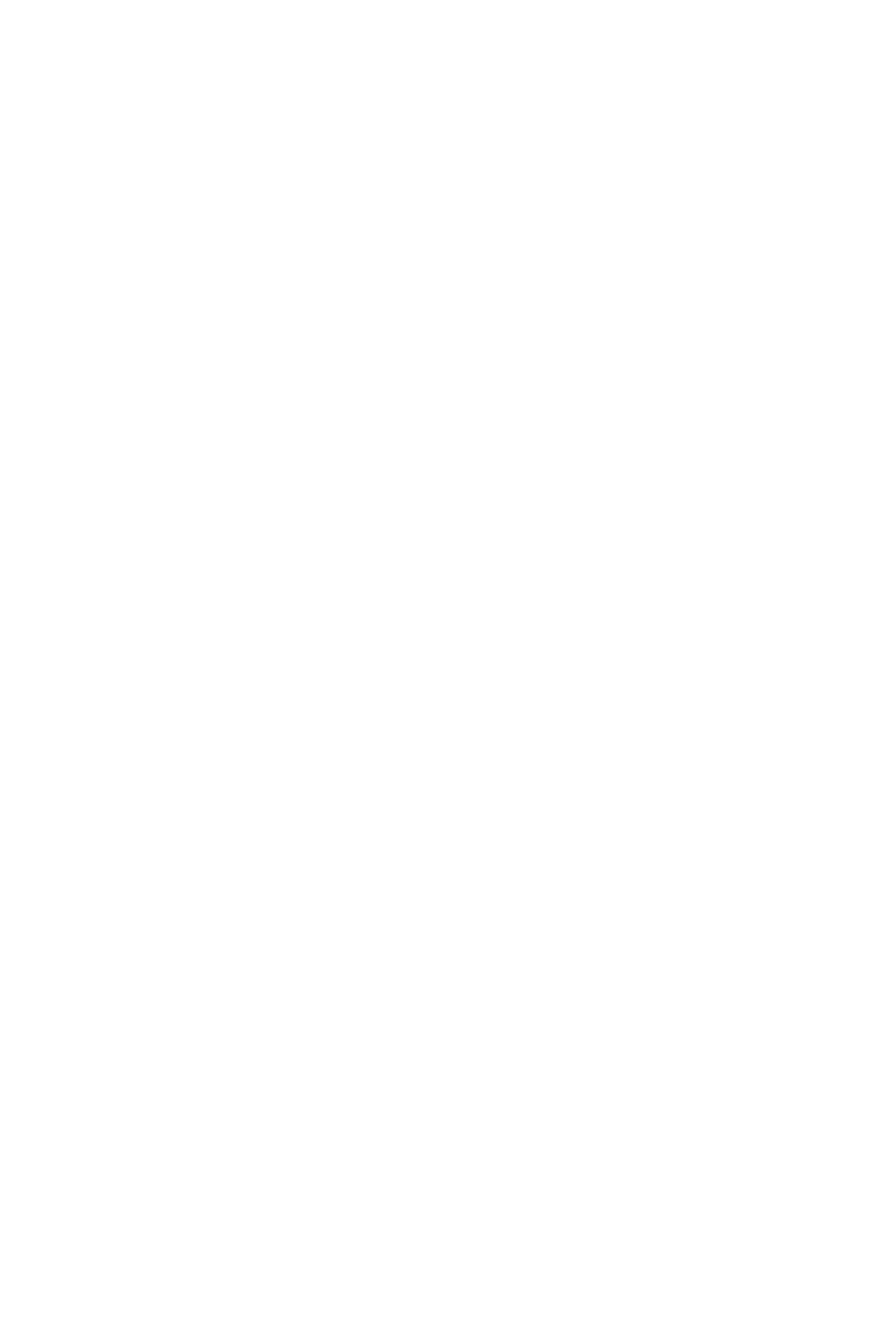
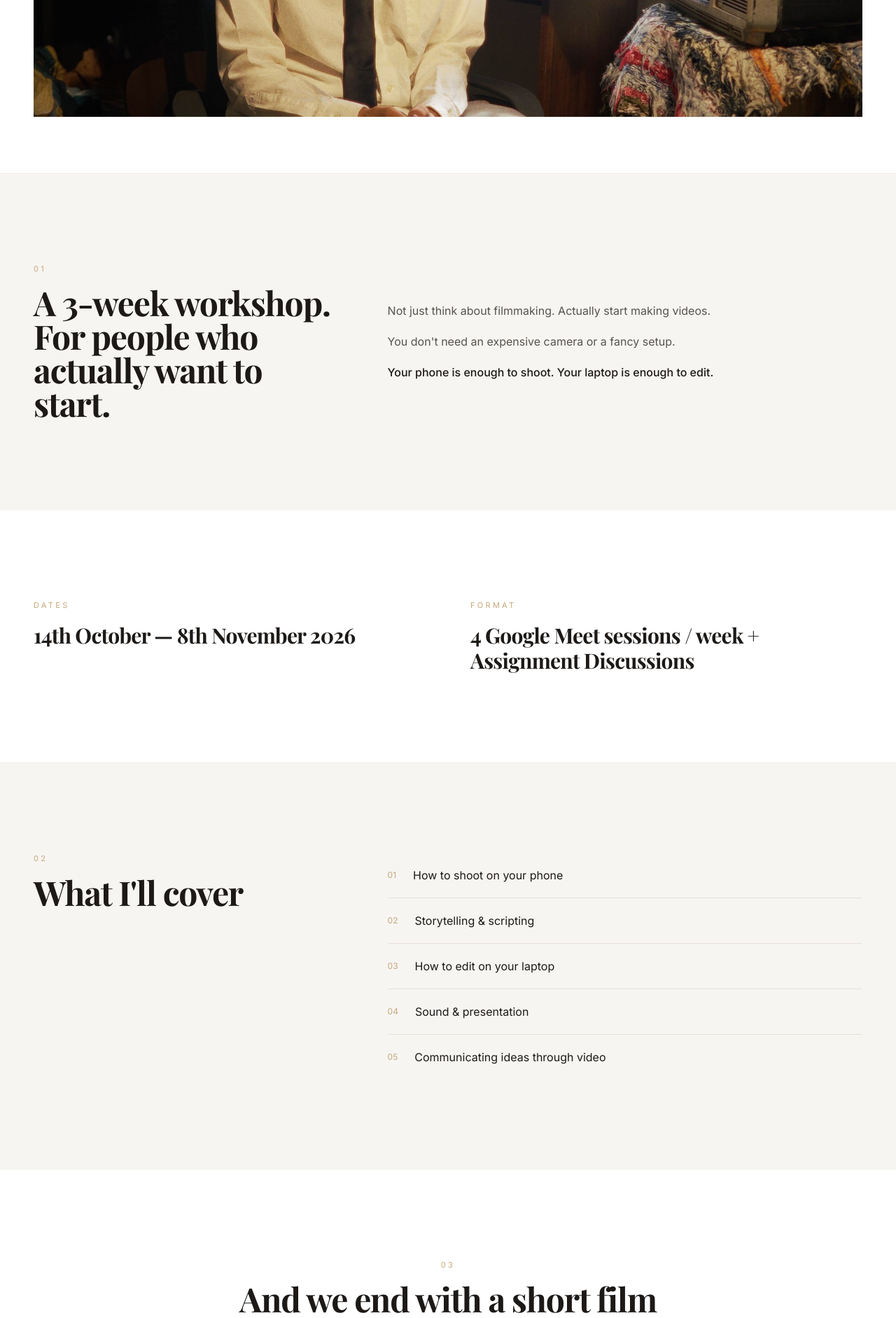
Before and after one commit to shamit-sinha/unfunnysinha, a React (Create React App) app in the folder frontend/: page /course in a window 1280 px wide. Shown: the part 1615-3499 px from the top of the page at 70% size. Before the commit the page ends 1354 px from the top, so only its background shows below. Built offline with nearby package versions, Linux system fonts and the light colour scheme; no server answers; a web font is replaced by a local one.

Commit message:
Enhance CoursePage with curriculum and new sections
Added curriculum array and multiple sections to CoursePage component.

```diff
--- a/frontend/src/pages/CoursePage.js
+++ b/frontend/src/pages/CoursePage.js
@@ -4,6 +4,14 @@ function AnimatedSection({ className = '', children }) {
   const ref = useScrollAnimation();
   return <div ref={ref} className={`animate-on-scroll ${className}`}>{children}</div>;
 }
+
+const curriculum = [
+  'How to shoot on your phone',
+  'Storytelling & scripting',
+  'How to edit on your laptop',
+  'Sound & presentation',
+  'Communicating ideas through video',
+];
 
 export default function CoursePage() {
   return (
@@ -66,6 +74,144 @@ export default function CoursePage() {
           </div>
         </div>
       </section>
+
+      {/* Photo Banner */}
+      <section data-testid="course-photo-banner" className="border-t border-brand-border/40">
+        <AnimatedSection>
+          <div className="max-w-7xl mx-auto px-6 md:px-12 py-16 md:py-20">
+            <div className="aspect-video overflow-hidden">
+              <img
+                src="/course-instructor.jpg"
+                alt="Unfunny Sinha in his home studio"
+                className="w-full h-full object-cover"
+                data-testid="course-photo-banner-image"
+              />
+            </div>
+          </div>
+        </AnimatedSection>
+      </section>
+
+      {/* For people who actually want to start */}
+      <section data-testid="section-start" className="py-24 md:py-32 border-t border-brand-border/40 bg-brand-surface">
+        <div className="max-w-7xl mx-auto px-6 md:px-12">
+          <div className="grid grid-cols-1 lg:grid-cols-5 gap-12 lg:gap-20">
+            <div className="lg:col-span-2">
+              <AnimatedSection>
+                <span className="font-body text-[11px] uppercase tracking-[0.3em] text-brand-primary mb-4 block">01</span>
+                <h2 className="font-heading text-3xl sm:text-4xl lg:text-5xl font-bold text-brand-text tracking-tight leading-[1.05]">
+                  A 3-week workshop.<br />For people who<br />actually want to start.
+                </h2>
+              </AnimatedSection>
+            </div>
+            <div className="lg:col-span-3 flex flex-col justify-center">
+              <AnimatedSection>
+                <div className="space-y-5 max-w-xl">
+                  <p className="font-body text-sm md:text-base text-brand-muted leading-relaxed">
+                    Not just think about filmmaking. Actually start making videos.
+                  </p>
+                  <p className="font-body text-sm md:text-base text-brand-muted leading-relaxed">
+                    You don't need an expensive camera or a fancy setup.
+                  </p>
+                  <p className="font-body text-sm md:text-base text-brand-text leading-relaxed font-medium">
+                    Your phone is enough to shoot. Your laptop is enough to edit.
+                  </p>
+                </div>
+              </AnimatedSection>
+            </div>
+          </div>
+        </div>
+      </section>
+
+      {/* Dates & Format */}
+      <section data-testid="section-dates-format" className="py-24 md:py-32 border-t border-brand-border/40">
+        <div className="max-w-7xl mx-auto px-6 md:px-12">
+          <div className="grid grid-cols-1 sm:grid-cols-2 gap-12 md:gap-16">
+            <AnimatedSection>
+              <span className="font-body text-[11px] uppercase tracking-[0.3em] text-brand-primary mb-4 block">Dates</span>
+              <p className="font-heading text-2xl md:text-3xl font-bold text-brand-text tracking-tight leading-tight">
+                14th October — 8th November 2026
+              </p>
+            </AnimatedSection>
+            <AnimatedSection>
+              <span className="font-body text-[11px] uppercase tracking-[0.3em] text-brand-primary mb-4 block">Format</span>
+              <p className="font-heading text-2xl md:text-3xl font-bold text-brand-text tracking-tight leading-tight">
+                4 Google Meet sessions / week + Assignment Discussions
+              </p>
+            </AnimatedSection>
+          </div>
+        </div>
+      </section>
+
+      {/* What I'll Cover */}
+      <section data-testid="section-curriculum" className="py-24 md:py-32 border-t border-brand-border/40 bg-brand-surface">
+        <div className="max-w-7xl mx-auto px-6 md:px-12">
+          <div className="grid grid-cols-1 lg:grid-cols-5 gap-12 lg:gap-20">
+            <div className="lg:col-span-2">
+              <AnimatedSection>
+                <span className="font-body text-[11px] uppercase tracking-[0.3em] text-brand-primary mb-4 block">02</span>
+                <h2 className="font-heading text-3xl sm:text-4xl lg:text-5xl font-bold text-brand-text tracking-tight leading-[1.05]">
+                  What I'll cover
+                </h2>
+              </AnimatedSection>
+            </div>
+            <div className="lg:col-span-3">
+              <AnimatedSection>
+                <ul className="divide-y divide-brand-border">
+                  {curriculum.map((item, idx) => (
+                    <li
+                      key={idx}
+                      data-testid={`curriculum-item-${idx}`}
+                      className="flex items-center gap-6 py-5"
+                    >
+                      <span className="font-body text-xs text-brand-primary">{String(idx + 1).padStart(2, '0')}</span>
+                      <span className="font-body text-sm md:text-base text-brand-text">{item}</span>
+                    </li>
+                  ))}
+                </ul>
+              </AnimatedSection>
+            </div>
+          </div>
+        </div>
+      </section>
+
+      {/* Short Film Competition */}
+      <section data-testid="section-competition" className="py-24 md:py-32 border-t border-brand-border/40">
+        <div className="max-w-7xl mx-auto px-6 md:px-12">
+          <AnimatedSection variant="scale">
+            <div className="text-center max-w-2xl mx-auto">
+              <span className="font-body text-[11px] uppercase tracking-[0.3em] text-brand-primary mb-4 block">03</span>
+              <h2 className="font-heading text-3xl sm:text-4xl lg:text-5xl font-bold text-brand-text tracking-tight leading-[1.1]">
+                And we end with a short film competition — with some surprise prizes.
+              </h2>
+            </div>
+          </AnimatedSection>
+        </div>
+      </section>
+
+      {/* All You Need + CTA */}
+      <section data-testid="section-requirements" className="py-24 md:py-32 border-t border-brand-border/40 bg-brand-surface">
+        <div className="max-w-7xl mx-auto px-6 md:px-12">
+          <AnimatedSection>
+            <div className="text-center max-w-xl mx-auto space-y-8">
+              <div>
+                <span className="font-body text-[11px] uppercase tracking-[0.3em] text-brand-primary mb-4 block">All You Need</span>
+                <p className="font-heading text-2xl md:text-3xl font-bold text-brand-text tracking-tight leading-snug">
+                  A basic phone, a laptop & the willingness to start.
+                </p>
+              </div>
+              <a
+                href="https://rzp.io/rzp/XtAfhZf"
+                target="_blank"
+                rel="noopener noreferrer"
+                data-testid="course-payment-button-bottom"
+                className="inline-flex items-center gap-2 px-10 py-4 border border-brand-text text-brand-text font-body text-[11px] tracking-[0.15em] hover:bg-brand-text hover:text-white transition-all duration-300 cursor-pointer"
+              >
+                ENROLL NOW — &#8377;1399
+              </a>
+            </div>
+          </AnimatedSection>
+        </div>
+      </section>
     </div>
   );
 }
```
